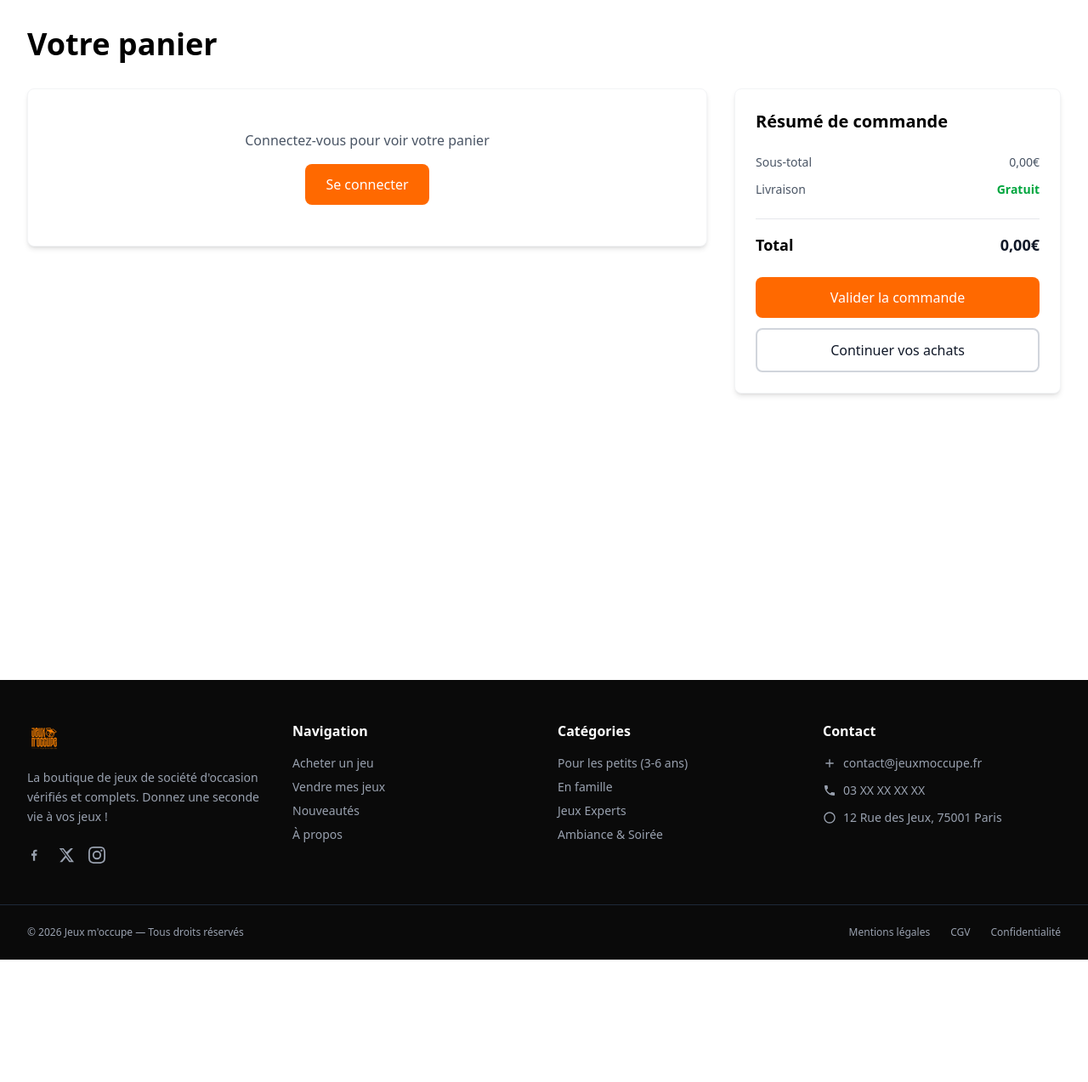
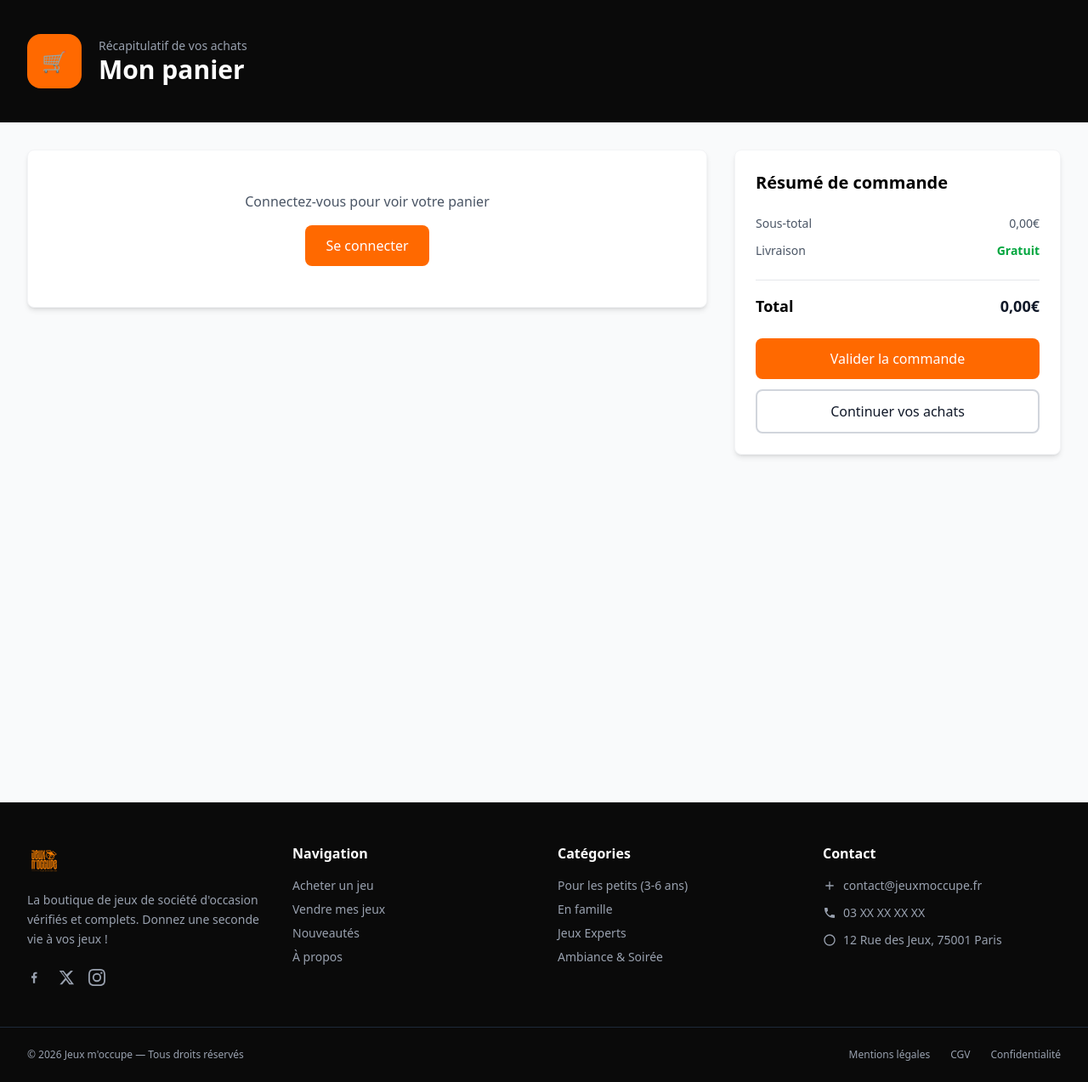
Before and after one commit to Yati24/jeux-m-occupe, a Flask app: page /panier in a window 1280 px wide. Shown: the part 113-1386 px from the top of the page at 85% size. Before the commit the page ends 1242 px from the top, so only its background shows below. Run offline with Flask 3, Linux system fonts and the light colour scheme; style sheets or scripts are compiled from the project's sources.

Commit message:
style(panier): modification front panier

```diff
--- a/app/templates/panier.html
+++ b/app/templates/panier.html
@@ -4,8 +4,19 @@
 {% block meta_robots %}noindex, nofollow{% endblock %}
 
 {% block content %}
+<!-- Bande sombre -->
+<section class="bg-neutral-950 text-white">
+    <div class="header-container py-10 flex items-center gap-5">
+        <div class="w-16 h-16 rounded-2xl bg-orange-500 flex items-center justify-center text-2xl shrink-0">🛒</div>
+        <div>
+            <p class="text-gray-400 text-sm">Récapitulatif de vos achats</p>
+            <h1 class="text-2xl md:text-3xl font-bold">Mon panier</h1>
+        </div>
+    </div>
+</section>
+
+<div class="bg-gray-50 min-h-screen">
 <div class="header-container py-8">
-    <h1 class="section-heading mb-8">Votre panier</h1>
 
     <div class="grid grid-cols-1 lg:grid-cols-3 gap-8">
         <!-- Cart Items -->
@@ -139,4 +150,6 @@
 
     loadCart();
 </script>
+</div>
+</div>
 {% endblock %}
```
